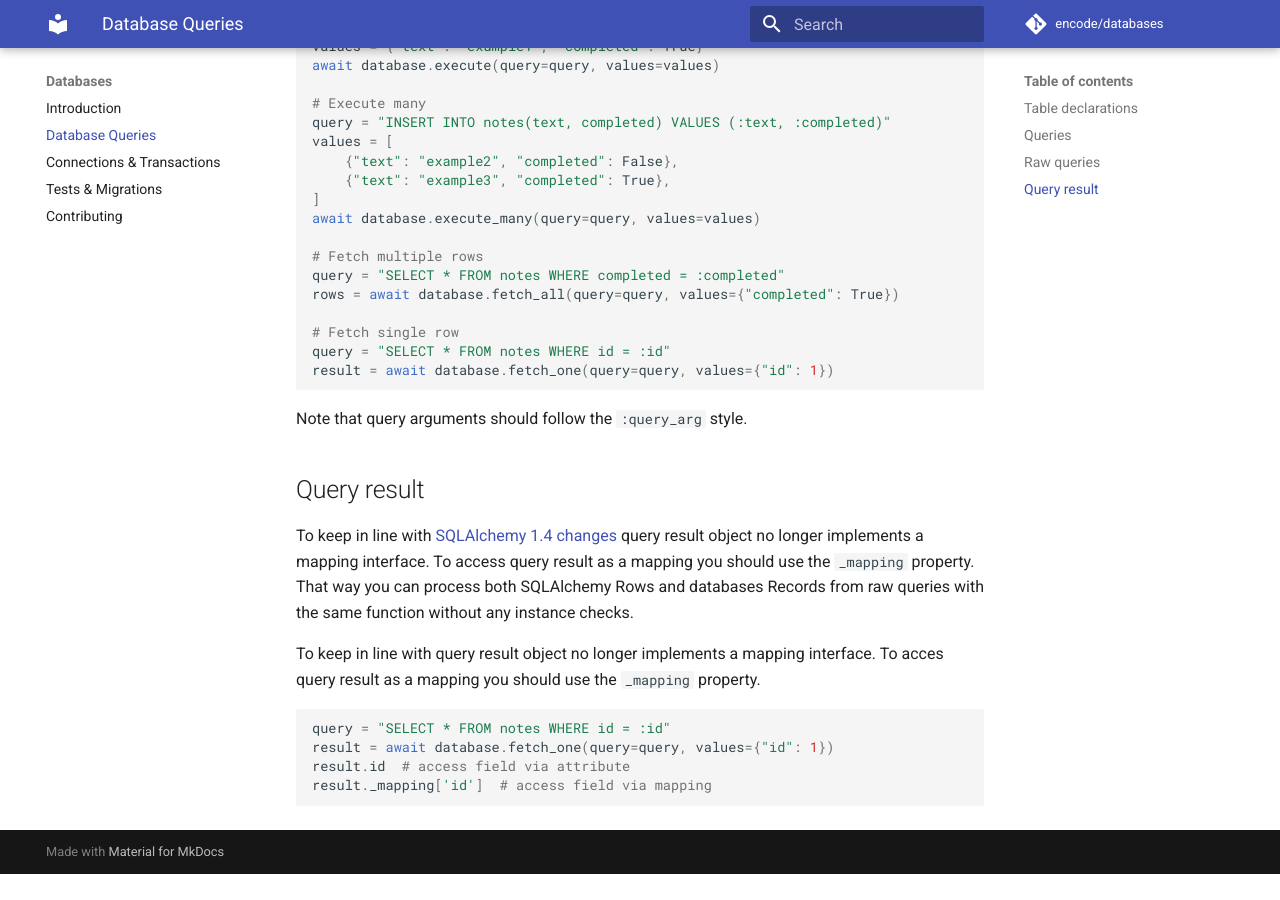
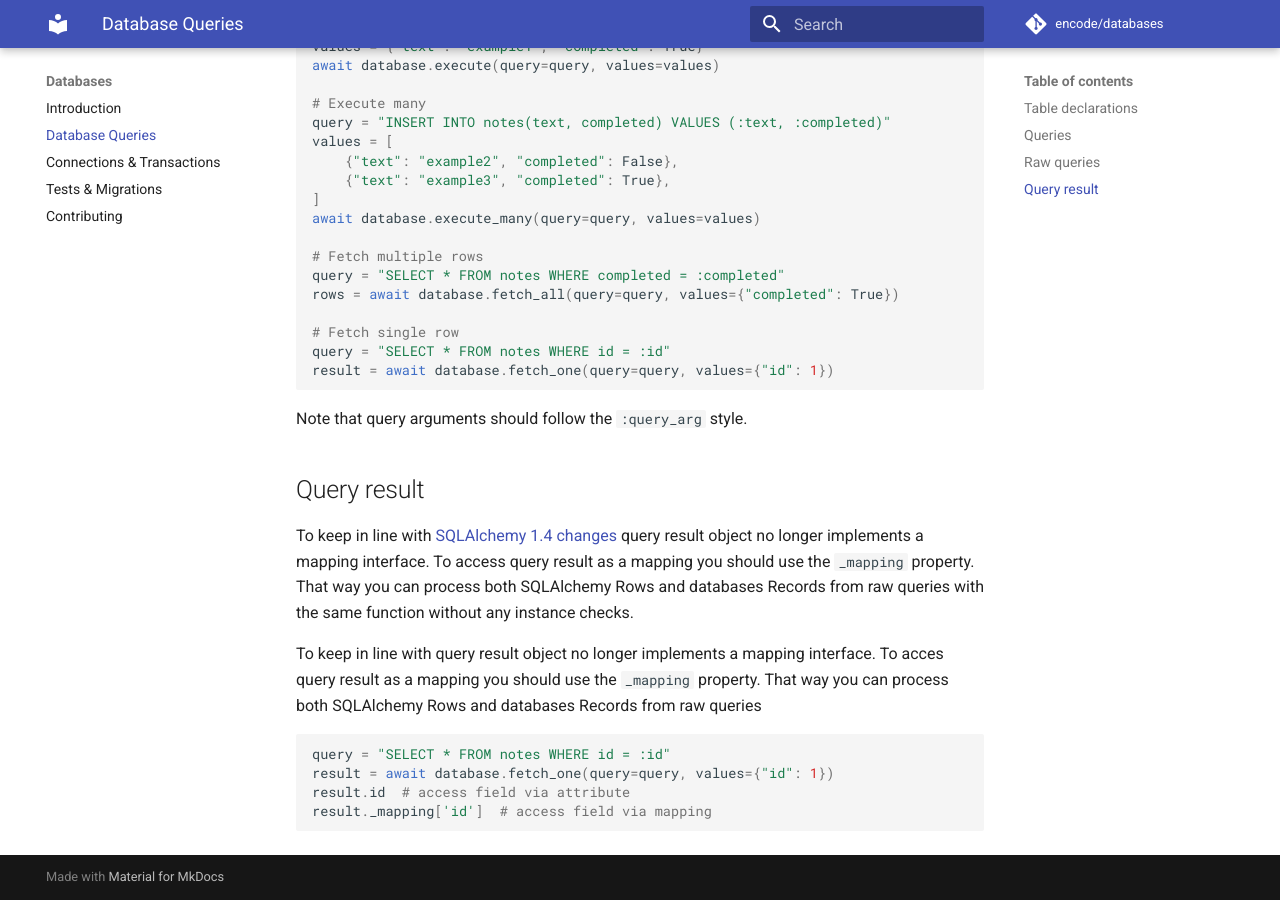
Before and after one commit to DESTHUbb/ASYNC-DATABASE-PY, an MkDocs documentation site: the page built from docs/database_queries.md, in a window 1280 px wide and 900 px high, scrolled down 1857 px. Built offline with MkDocs 1.6.1 and Material for MkDocs 9.7.7, drawn with Linux system fonts in a browser that asks for light colours; comment, search, counter and statistics services are not loaded; before the commit the page ends 2731 px from its top, so only the background shows below that.

Commit message:
Update database_queries.md

```diff
--- a/docs/database_queries.md
+++ b/docs/database_queries.md
@@ -121,7 +121,7 @@ with the same function without any instance checks.
 To keep in line with
 query result object no longer implements a mapping interface.
 To acces query result as a mapping you should use the `_mapping` property.
-
+That way you can process both SQLAlchemy Rows and databases Records from raw queries
 
 
 
```
